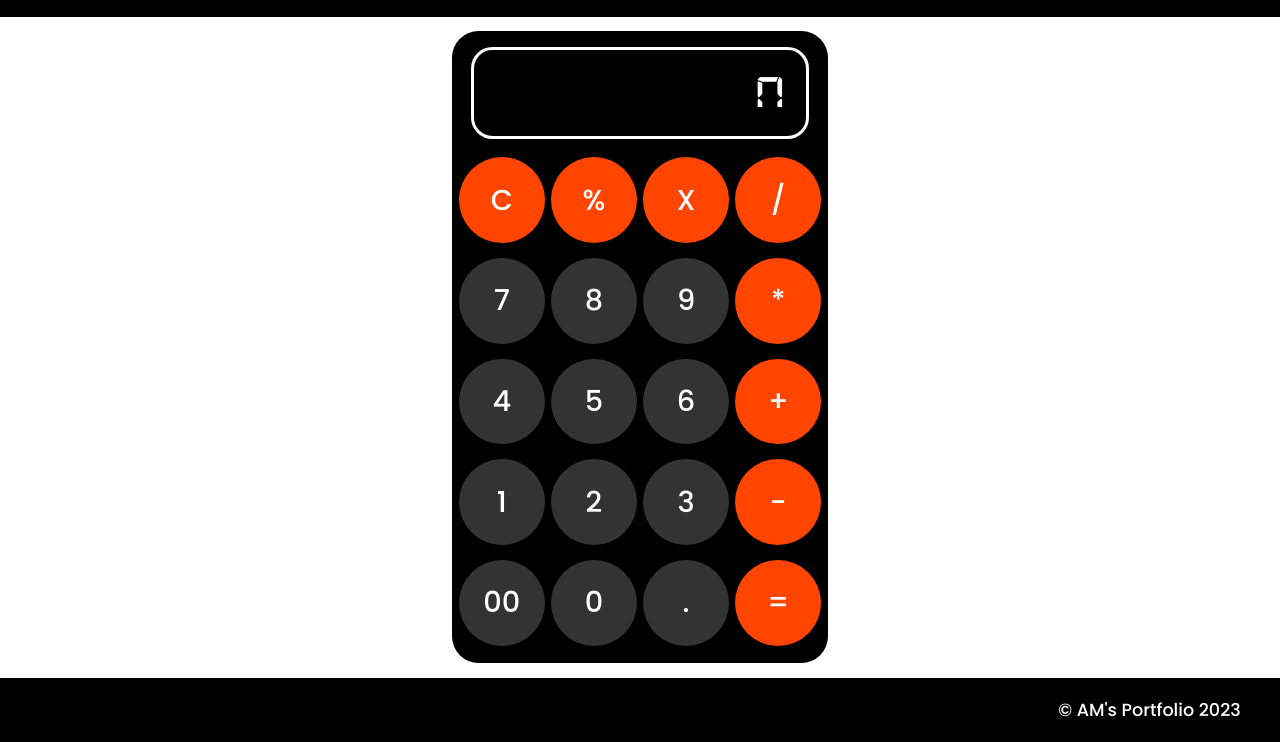
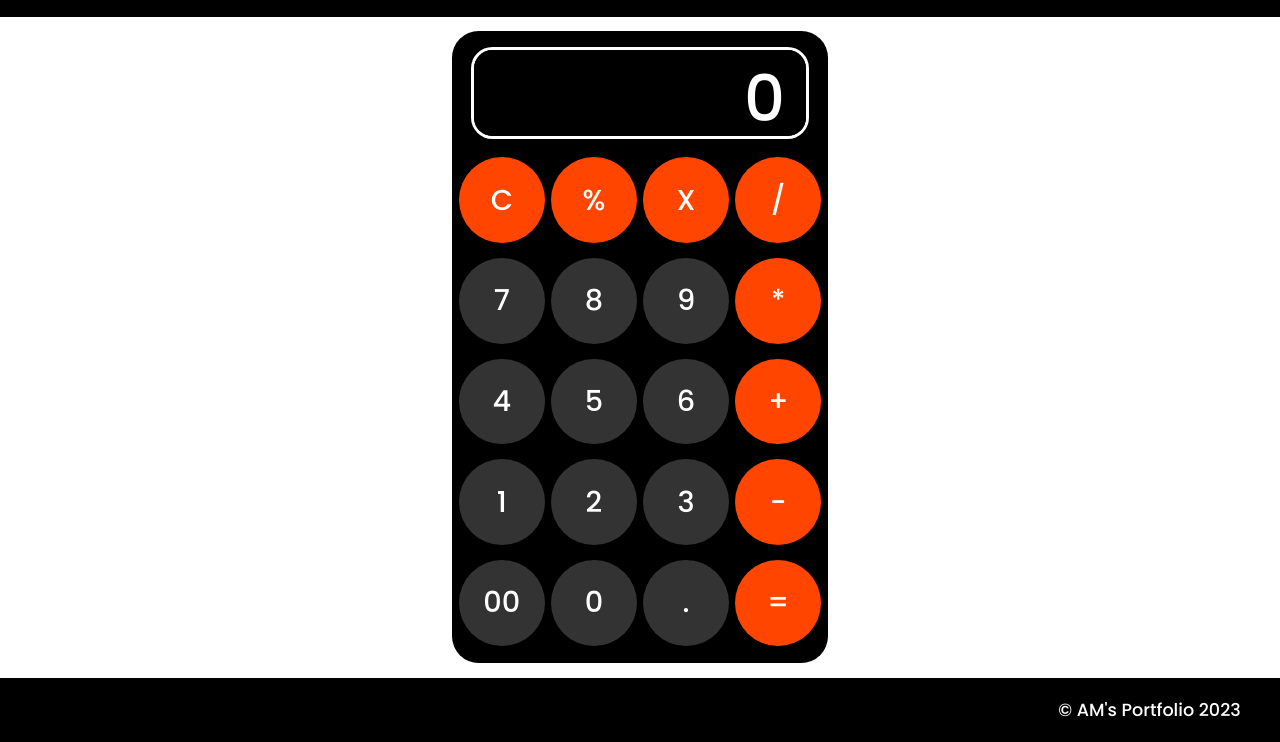
Before and after one commit to am2k2/am2k2.github.io, a plain HTML site: page calculator.html in a window 1280 px wide. Shown: the part 58-800 px from the top of the page. Drawn offline with Linux system fonts and the light colour scheme.

Commit message:
Update calculator.html

```diff
--- a/calculator.html
+++ b/calculator.html
@@ -219,7 +219,7 @@
 
 				p
 				{
-					margin-top : -1vh;
+					font-family : 'Poppins', sans-serif;
 				}
 
 				.btn
```
